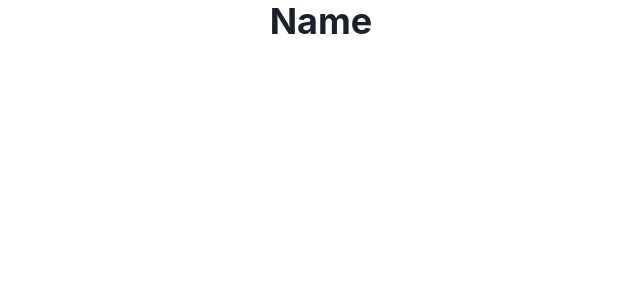
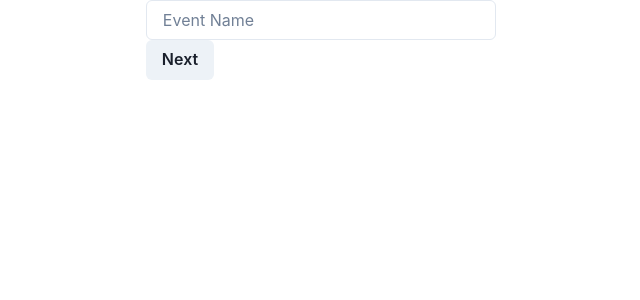
Before and after one commit to Suzyyc/Suzy-Envited, a React (Create React App) app in the folder envited/: page /create in a window 1280 px wide. Shown: the top 300 px of the page, without its empty margins (319-959 px from the left). Built offline with nearby package versions, Linux system fonts and the light colour scheme.

Commit message:
event name/first form field showing in console log

```diff
--- a/envited/src/components/Create.js
+++ b/envited/src/components/Create.js
@@ -1,9 +1,41 @@
-import { Heading, Text, Box, Button, Image } from "@chakra-ui/react";
+import { useState } from "react";
+import { Heading, Text, Box, Button, Image, Input } from "@chakra-ui/react";
+
+const initialState = {
+  name: "",
+  hostName: "",
+  startDate: new Date(),
+  endDate: new Date(),
+  address: "",
+};
 
 const Create = () => {
+  const [fields, setFields] = useState(initialState);
+
+  const handleChange = (event) => {
+    console.log(event);
+    const { name, value } = event.target;
+    let updatedFields = { ...fields };
+    updatedFields[name] = value;
+    setFields(updatedFields);
+  };
+
+  const handleSubmit = (event) => {
+    event.preventDefault();
+    console.log(fields);
+  };
   return (
     <Box>
-      <Heading>Name</Heading>
+      {/* Event Name
+      Host name
+      Start and End time/date
+      Location
+      Event Photo */}
+      <form onSubmit={handleSubmit}>
+        <Input onChange={handleChange} name="name" placeholder="Event Name" />
+
+        <Button type="submit">Next</Button>
+      </form>
     </Box>
   );
 };
```
Also changed, not shown: 1 other file (tests, documents, lock files or other folders).
